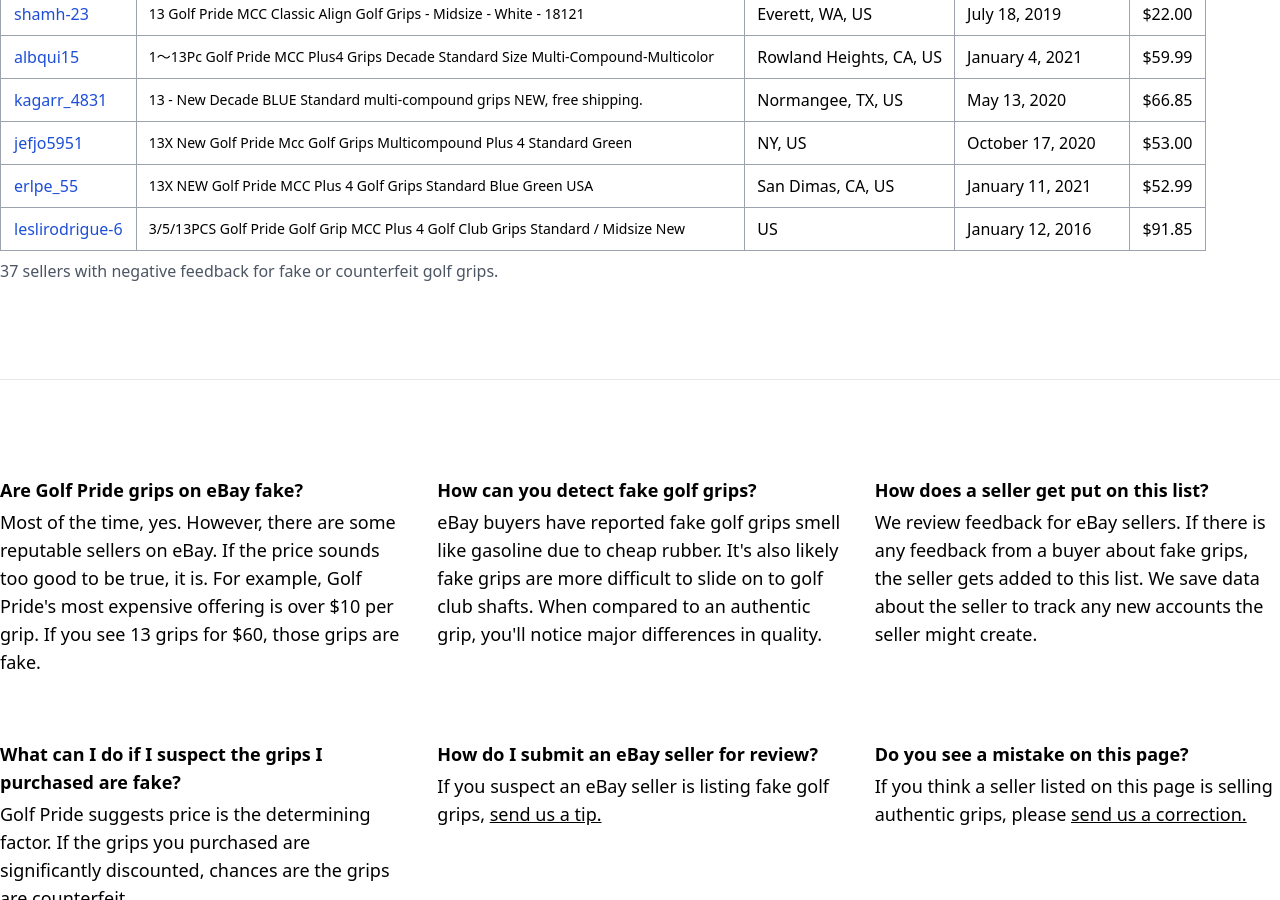
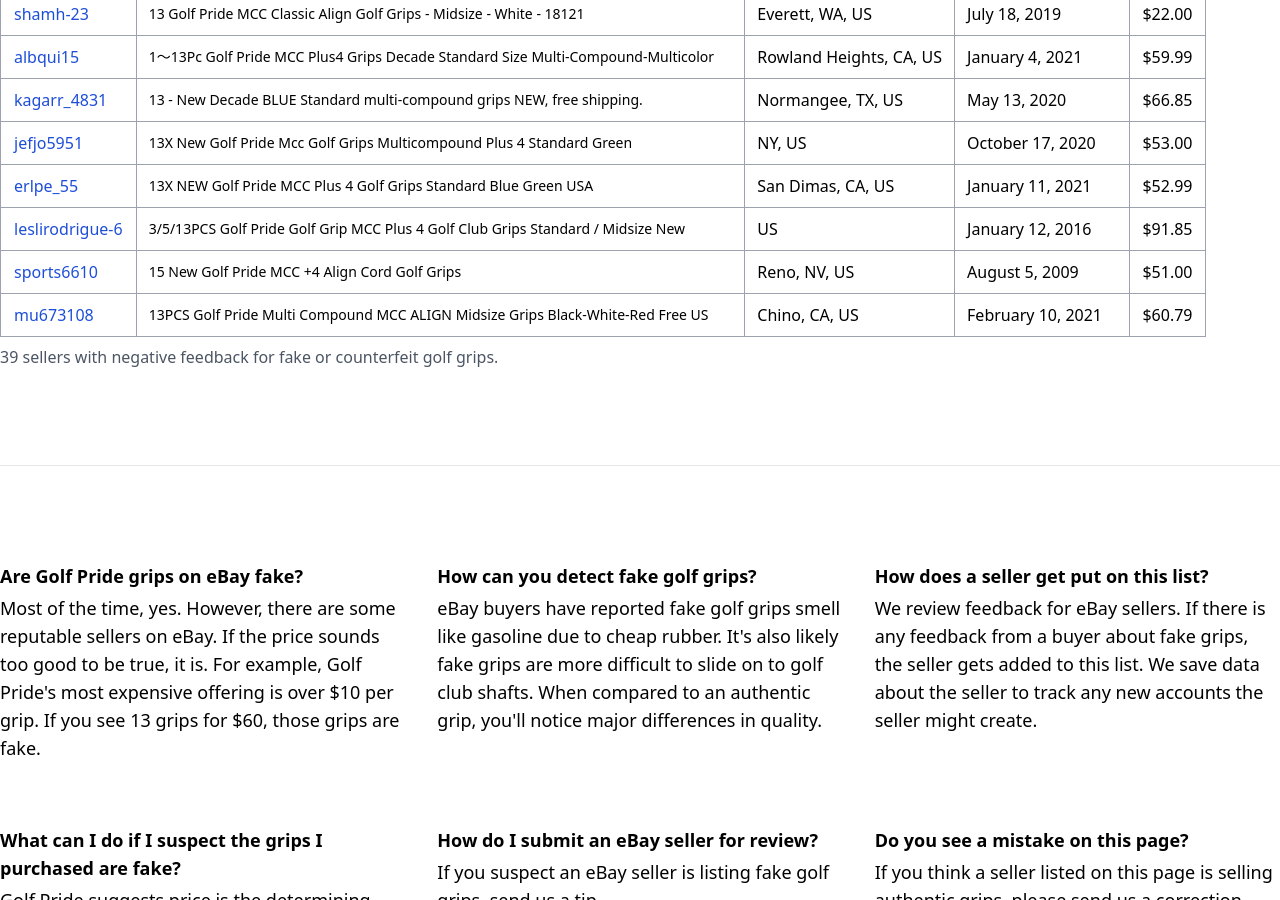
Before and after one commit to djhopper01/fakegolfgrips, a Jekyll site: the page built from docs/index.html, in a window 1280 px wide and 900 px high, scrolled down 1646 px. Built offline with Jekyll 4.4.1, drawn with Linux system fonts in a browser that asks for light colours; comment, search, counter and statistics services are not loaded; some of the changed text lies outside the part shown.

Commit message:
Updates sellers

```diff
--- a/docs/_data/sellers.yml
+++ b/docs/_data/sellers.yml
@@ -257,3 +257,17 @@
   title: 3/5/13PCS Golf Pride Golf Grip MCC Plus 4 Golf Club Grips Standard / Midsize New
   price: $91.85
   created_on: January 12, 2016
+
+- username: sports6610
+  profile: https://www.ebay.com/usr/sports6610
+  location: Reno, NV, US
+  title: 15 New Golf Pride MCC +4 Align Cord Golf Grips
+  price: $51.00
+  created_on: August 5, 2009
+
+- username: mu673108
+  profile: https://www.ebay.com/usr/mu673108
+  location: Chino, CA, US
+  title: 13PCS Golf Pride Multi Compound MCC ALIGN Midsize Grips Black-White-Red Free US
+  price: $60.79
+  created_on: February 10, 2021
--- a/docs/index.html
+++ b/docs/index.html
@@ -4,7 +4,7 @@
 ---
 
 <div class="text-gray-600">
-  Last updated Wednesday, May 5, 2021.
+  Last updated Saturday, May 8, 2021.
 </div>
 
 <div class="overflow-x-auto mt-2">
--- a/docs/scripts/scan.rb
+++ b/docs/scripts/scan.rb
@@ -51,9 +51,9 @@
 end
 
 if confirmed.length > 0
-  say "#{confirmed.length} suspects confirmed.\n"
+  say "#{confirmed.length} suspects confirmed.\n\n"
 
-  confirmed.each do |username|
-    say "View #{FEEDBACK % username}."
+  confirmed.uniq.each do |username|
+    say "View #{FEEDBACK % username}.\n"
   end
 end
```
Also changed, not shown: docs/_data/suspects.yml (+8 -1 lines).
